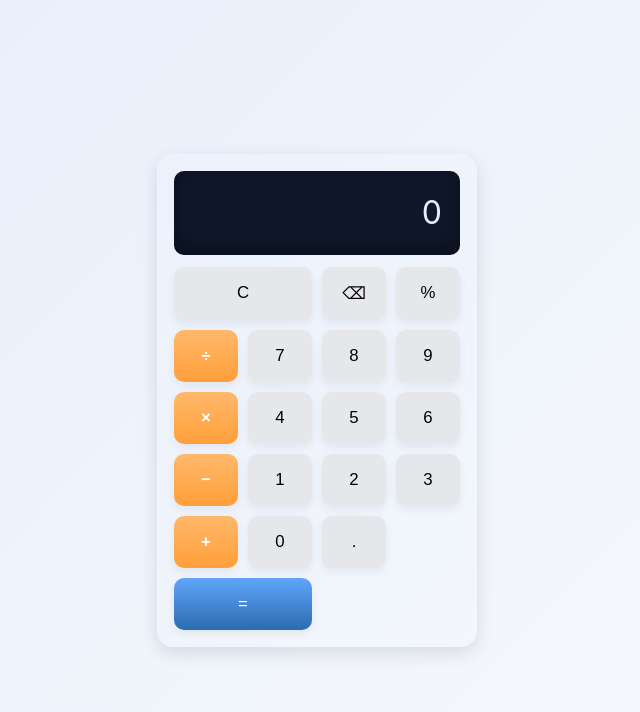
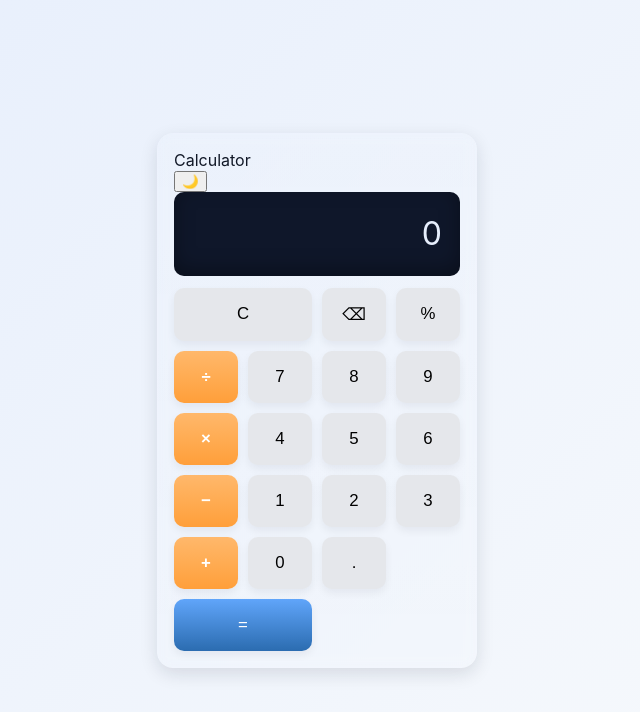
Before and after one commit to chadw650/SimpleCalc, a plain HTML site: page index.html in a window 1280 px wide. Shown: the whole page, without its empty margins (323-963 px from the left). Drawn offline with Linux system fonts and the light colour scheme.

Commit message:
Enhance calculator layout with header and theme toggle
Added a header section with title and theme toggle button.

```diff
--- a/index.html
+++ b/index.html
@@ -4,10 +4,19 @@
   <meta charset="utf-8" />
   <meta name="viewport" content="width=device-width,initial-scale=1" />
   <title>Simple Calculator</title>
+
+  <!-- JetBrains Mono from Google Fonts -->
+  <link href="https://fonts.googleapis.com/css2?family=JetBrains+Mono:wght@400;600;700&display=swap" rel="stylesheet">
+
   <link rel="stylesheet" href="styles.css">
 </head>
 <body>
   <main class="calculator" aria-label="Simple calculator">
+    <div class="calc-header">
+      <div class="calc-title">Calculator</div>
+      <button id="theme-toggle" class="theme-toggle" aria-pressed="false" title="Toggle dark mode">🌙</button>
+    </div>
+
     <div class="display" id="display" aria-live="polite">0</div>
 
     <div class="buttons">
```
